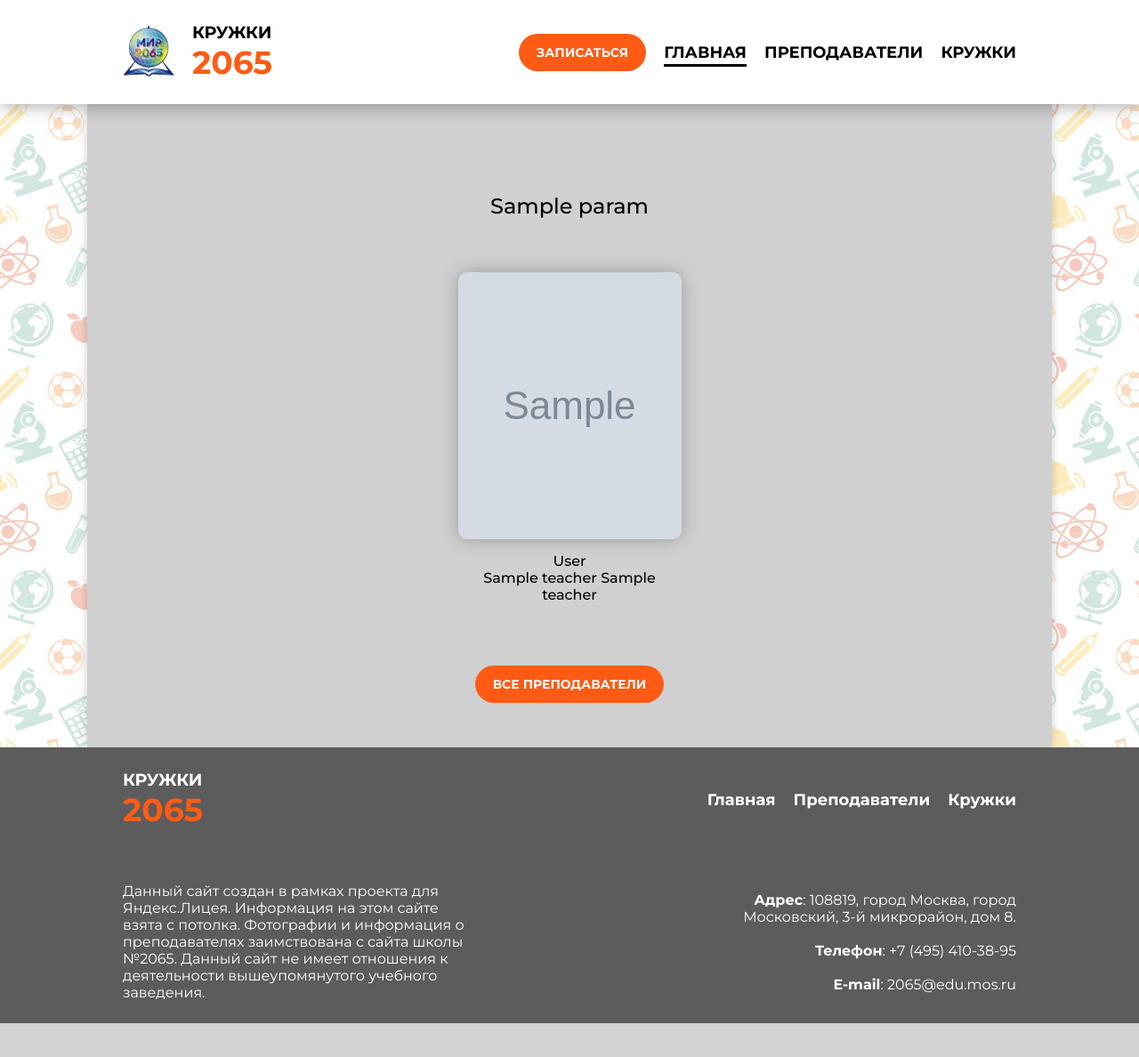
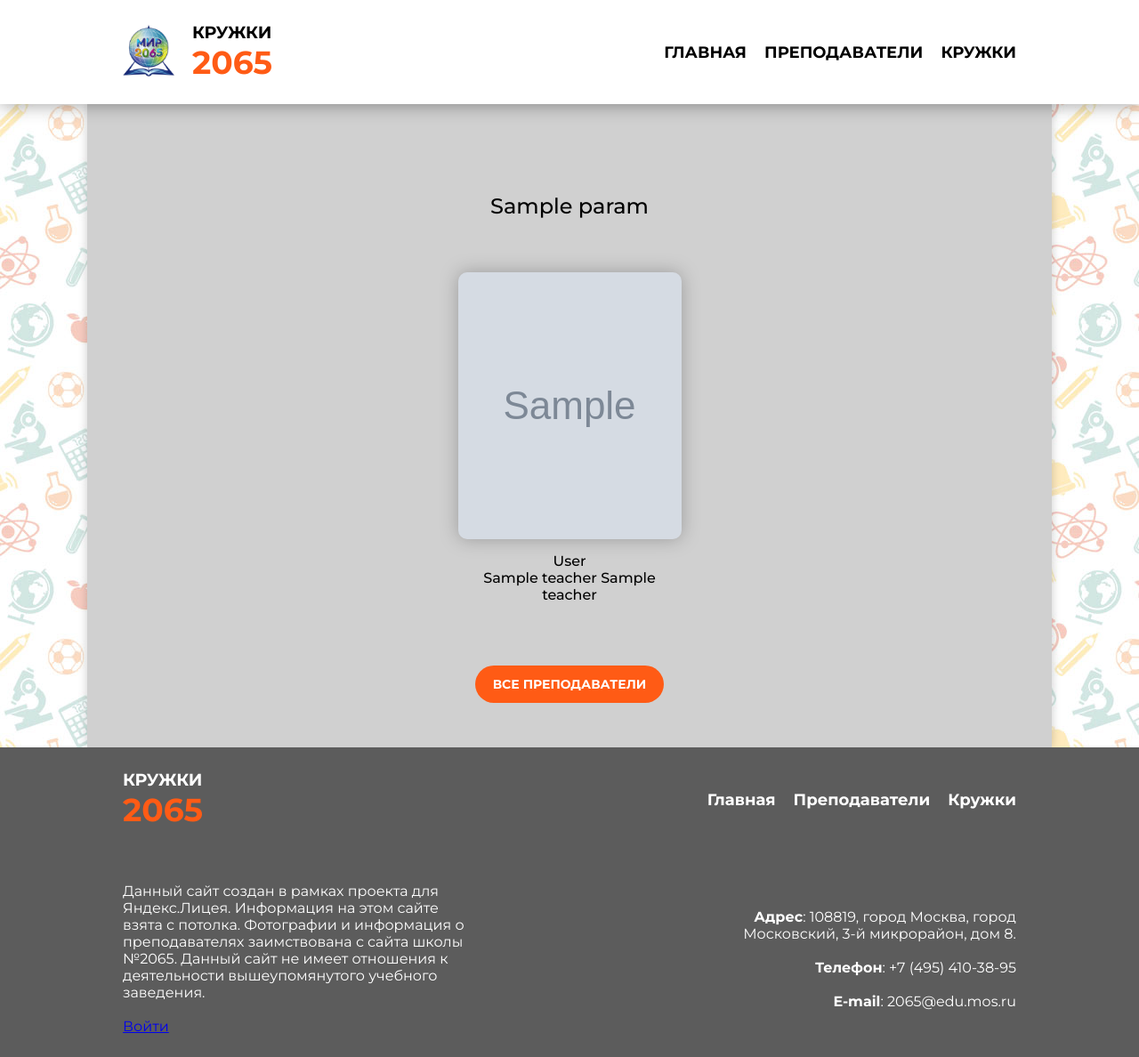
Before and after one commit to God-Of-Code3/SchoolClubs, a Flask app: template SchoolClubs/templates/all_teachers.html in a window 1280 px wide. Shown: the whole page at 89% size. Before the commit the page ends 1150 px from the top, so only its background shows below. Run offline with Flask 2, Linux system fonts and the light colour scheme; the template is opened without the code that fills it: most values are stand-ins (such as "Sample title", 1, 10 or a date in 2020); grey boxes marked "Sample" are stand-in pictures.

Commit message:
Обновление шаблонов

```diff
--- a/SchoolClubs/templates/base.html
+++ b/SchoolClubs/templates/base.html
@@ -26,14 +26,15 @@
 							<span></span>
 						</div>
 						<div class="header__menu menu with-burger">
-							<div class="menu__item">
-								<button class="btn">
-									Записаться
-								</button>
-							</div>
-							<div class="menu__item _underlined active"><a href="">Главная</a></div>
-							<div class="menu__item _underlined"><a href="">Преподаватели</a></div>
-							<div class="menu__item _underlined"><a href="">Кружки</a></div>
+							<div
+									class="menu__item _underlined {% if params['menu_current_page'] == 'main' %} active {% endif %}">
+								<a href="{{url_for('index', _external=True)}}">Главная</a></div>
+							<div
+									class="menu__item _underlined {% if params['menu_current_page'] == 'teachers' %} active {% endif %}"><a href="{{url_for('teachers', _external=True)}}">
+								Преподаватели</a></div>
+							<div
+									class="menu__item _underlined {% if params['menu_current_page'] == 'clubs' %} active {% endif %}"><a href="{{url_for('clubs', _external=True)}}">
+								Кружки</a></div>
 						</div>
 					</div>
 
@@ -63,6 +64,7 @@
 					<div class="row">
 						<div class="footer__paragraph">
 							Данный сайт создан в рамках проекта для Яндекс.Лицея. Информация на этом сайте взята с потолка. Фотографии и информация о преподавателях заимствована с сайта школы №2065. Данный сайт не имеет отношения к деятельности вышеупомянутого учебного заведения.
+							<br><br><a href="/admin/" class="link">Войти</a>
 						</div>
 						<div class="footer__paragraph">
 							<b>Адрес</b>: 108819, город Москва, город Московский, 3-й микрорайон, дом 8.
@@ -79,11 +81,6 @@
 	<div class="mobile-sidebar" data-trigger="main-menu-burger">
 		<div class="container">
 			<div class="header__menu menu">
-				<div class="menu__item">
-					<button class="btn">
-						Записаться
-					</button>
-				</div>
 				<div class="menu__item _underlined active"><a href="">Главная</a></div>
 				<div class="menu__item _underlined"><a href="">Преподаватели</a></div>
 				<div class="menu__item _underlined"><a href="">Кружки</a></div>
--- a/SchoolClubs/templates/teacher.html
+++ b/SchoolClubs/templates/teacher.html
@@ -5,7 +5,7 @@
 		<div class="section__title">Преподаватель</div>
 		<div class="section__content">
 			<div class="teacher-info">
-				<div class="teacher-info__image"><img src="{{ url_for('static', filename='/img/teachers/' + params['teacher_image'] + '')}}" alt=""></div>
+				<div class="teacher-info__image"><img src="{{ url_for('static', filename='/img/' + params['teacher_image'] + '')}}" alt=""></div>
 				<div class="teacher-info__title">
 					<h1>{{params['teacher_name']}}</h1>
 					<p>{{params['teacher_description']}}</p>
--- a/SchoolClubs/templates/teachers.html
+++ b/SchoolClubs/templates/teachers.html
@@ -19,7 +19,7 @@
 					%}
 					<div class="teachers__item teacher">
 						<div class="teacher__image">
-							<a href="teacher/{{teacher['id']}}/" data-description="{{teacher['description']}}">
+							<a href="{{ teacher['href'] }}" data-description="{{teacher['description']}}">
 								<img src="{{ url_for('static', filename='/img/' + teacher['image'] + '')}}" alt="">
 							</a>
 						</div>
@@ -32,6 +32,7 @@
 				</div>
 				{% endfor %}
 			</div>
+
 			<div class="teachers mobile">
 				<div class="slider">
 					{%
@@ -40,9 +41,10 @@
 						{%
 							for teacher in row
 						%}
+
 						<div class="teachers__item teacher">
 							<div class="teacher__image">
-								<a href="teacher/{{teacher['id']}}/" data-description="{{teacher['description']}}}">
+								<a href="{{ teacher['href'] }}" data-description="{{teacher['description']}}}">
 									<img src="{{ url_for('static', filename='/img/' + teacher['image'] + '')}}" alt="">
 								</a>
 							</div>
```
